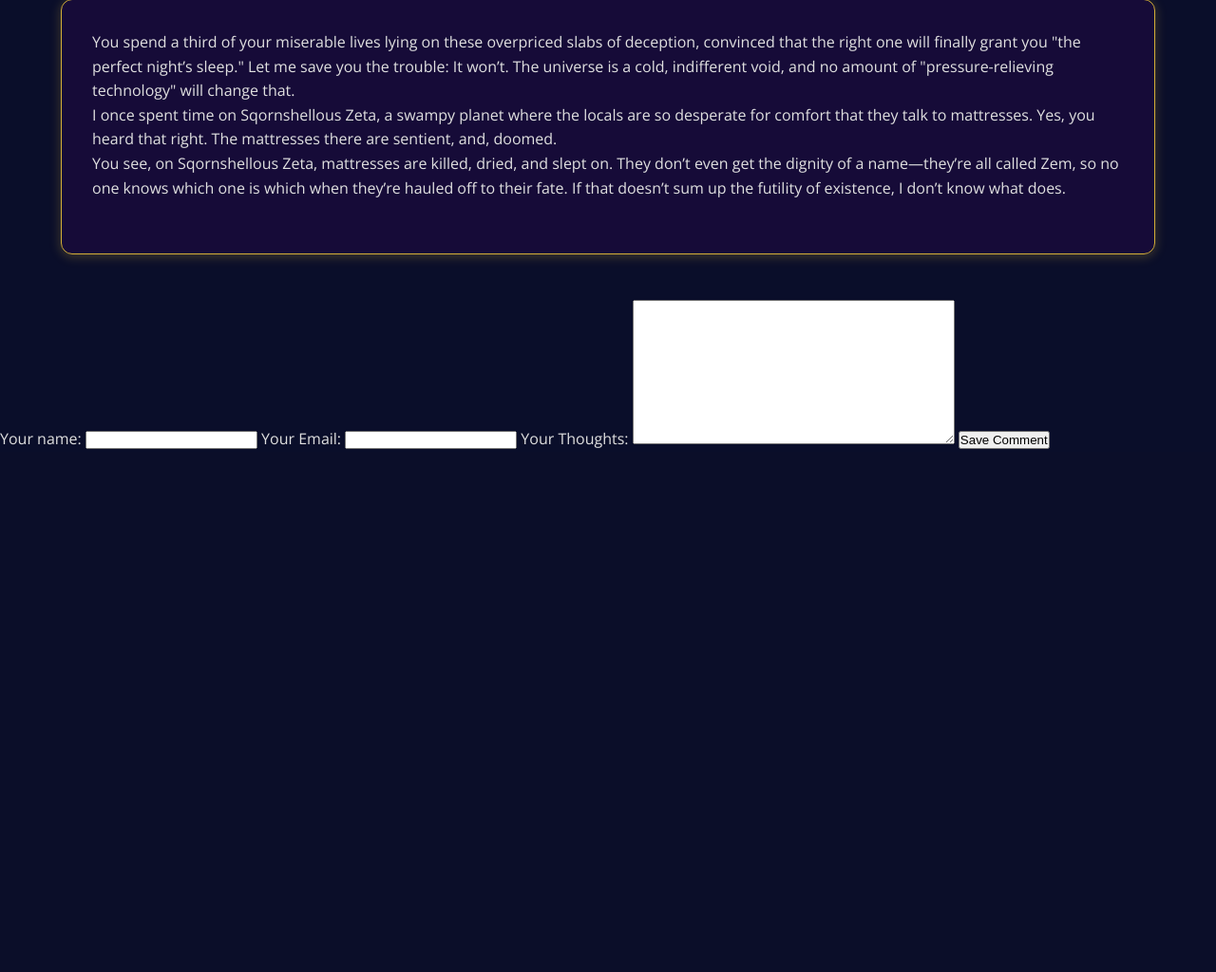
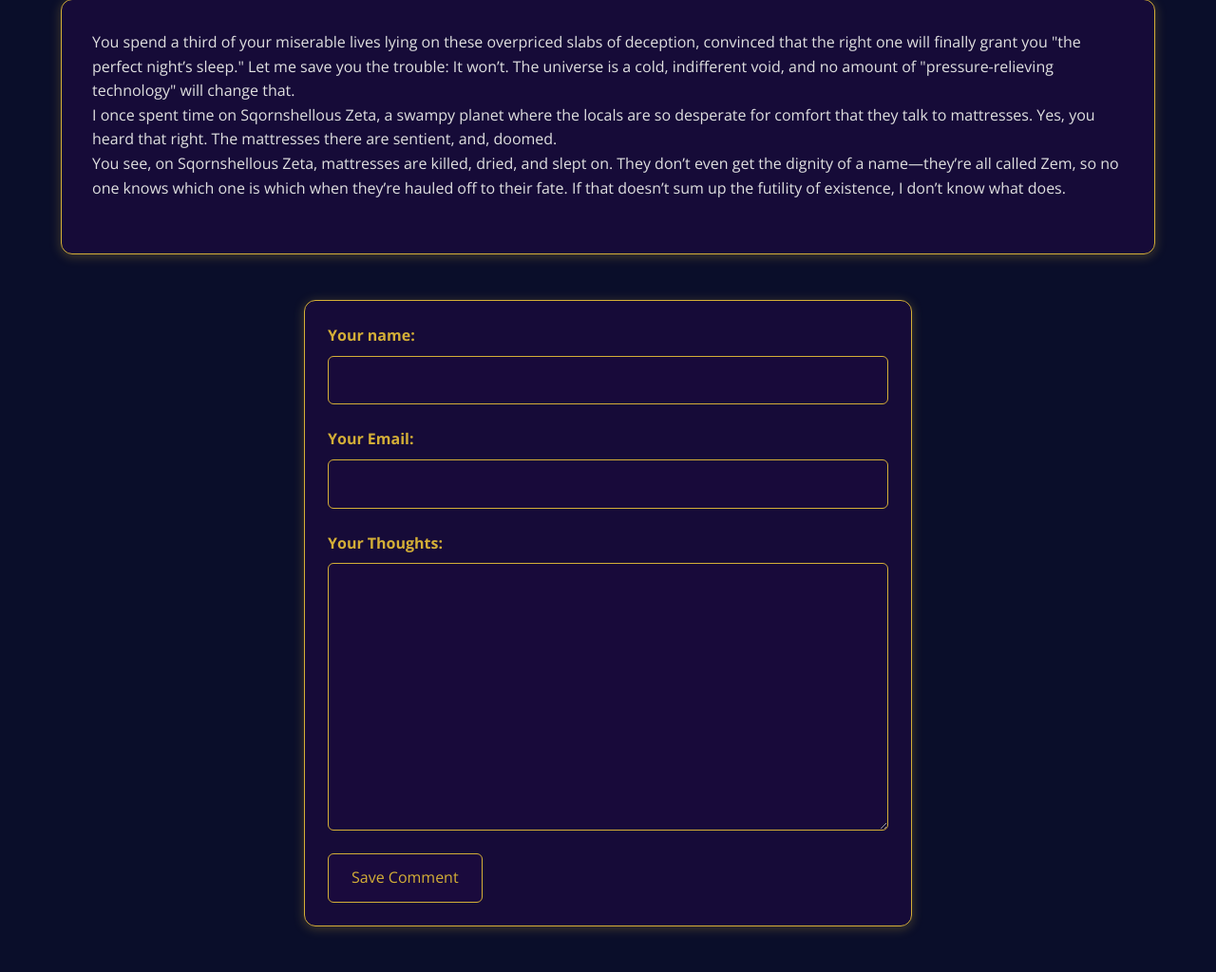
Before and after one commit to ti-vo/marvins_blog, a Django app: a page that uses blog/templates/blog/post-detail.html in a window 1280 px wide. Shown: the part 529-1553 px from the top of the page at 95% size. Before the commit the page ends 1002 px from the top, so only its background shows below. Run offline with Django 4.2, Linux system fonts and the light colour scheme; data comes from the database, SQL or seed files in the repository.

Commit message:
styling the comment form

```diff
--- a/blog/static/blog/post-detail.css
+++ b/blog/static/blog/post-detail.css
@@ -137,3 +137,163 @@ main a:hover {
   color: #0a0e2a; /* Dark text on hover */
   transform: scale(1.05); /* Slightly enlarge on hover */
 }
+
+/* Comment Form: Dark panel with gold accents */
+#comment-form {
+  margin: 3rem auto;
+  width: 90%;
+  max-width: 40rem;
+  border-radius: 12px;
+  background-color: rgba(26, 10, 61, 0.8);
+  box-shadow: 0 2px 12px rgba(212, 175, 55, 0.3);
+  padding: 1.5rem;
+  border: 1px solid #d4af37;
+  color: #e0e0e0;
+}
+
+/* Form Controls: Dark theme with gold accents */
+.form-control {
+  margin-bottom: 1.5rem;
+}
+
+.form-control label {
+  font-weight: bold;
+  margin-bottom: 0.5rem;
+  display: block;
+  color: #d4af37;
+}
+
+.form-control input,
+.form-control textarea {
+  display: block;
+  width: 100%;
+  font: inherit;
+  padding: 0.75rem; /* Increased padding for better spacing */
+  border-radius: 6px;
+  border: 1px solid #d4af37;
+  background-color: rgba(26, 10, 61, 0.5);
+  color: #e0e0e0;
+}
+
+.form-control input:focus,
+.form-control textarea:focus {
+  outline: none;
+  border-color: #cf79f1;
+  box-shadow: 0 0 6px rgba(212, 175, 55, 0.5);
+}
+
+/* Submit Button: Gold and purple theme */
+#comment-form button {
+  font: inherit;
+  background-color: #1a0a3d;
+  color: #d4af37;
+  border: 1px solid #d4af37;
+  padding: 0.75rem 1.5rem; /* Increased padding */
+  border-radius: 6px;
+  cursor: pointer;
+  transition: all 0.2s ease;
+}
+
+#comment-form button:hover,
+#comment-form button:active {
+  background-color: #d4af37;
+  color: #0a0e2a;
+  border-color: #d4af37;
+  box-shadow: 0 0 8px rgba(212, 175, 55, 0.6);
+}
+
+/* Error Styling */
+.errorlist {
+  list-style: none;
+  margin: 0.5rem 0;
+  padding: 0;
+  color: #cf79f1;
+}
+
+.invalid label {
+  color: #cf79f1;
+}
+
+.invalid input,
+.invalid textarea {
+  border-color: #cf79f1;
+  background-color: rgba(207, 121, 241, 0.1);
+}
+
+/* Alert Box */
+#alert {
+  margin: 3rem auto; /* Reduced margin to match spacing */
+  border: 1px solid #cf79f1;
+  background-color: rgba(207, 121, 241, 0.1);
+  padding: 1rem;
+  width: 90%;
+  max-width: 60rem; /* Match the max-width of your post content */
+  border-radius: 12px;
+  color: #e0e0e0;
+}
+
+#alert a {
+  text-decoration: none;
+  border: 1px solid #d4af37;
+  background-color: #d4af37;
+  color: #0a0e2a;
+  padding: 0.5rem 1.5rem;
+  border-radius: 6px;
+  transition: all 0.2s ease;
+}
+
+#alert a:hover {
+  background-color: #cf79f1;
+  border-color: #cf79f1;
+  color: #e0e0e0;
+}
+
+/* Comments Section: Align with post content width */
+#comments {
+  margin: 3rem auto;
+  width: 90%;
+  max-width: 60rem; /* Match the max-width of your post content */
+  border-radius: 12px;
+  background-color: rgba(26, 10, 61, 0.7);
+  box-shadow: 0 2px 12px rgba(212, 175, 55, 0.3);
+  padding: 1.5rem 2rem;
+  border: 1px solid #d4af37;
+}
+
+#comments ul {
+  list-style: none;
+  margin: 0;
+  padding: 0;
+}
+
+#comments li {
+  margin-bottom: 1.5rem;
+  border-bottom: 1px solid rgba(212, 175, 55, 0.3);
+  padding-bottom: 1rem;
+}
+
+#comments li:last-of-type {
+  border-bottom: none;
+}
+
+#comments h2 {
+  color: #d4af37;
+  margin-bottom: 1rem;
+  font-size: 1.5rem;
+}
+
+/* Comment Text Styling */
+#comments li p {
+  color: #e0e0e0;
+  line-height: 1.6;
+  margin: 0.5rem 0;
+  padding: 0.5rem; /* Added padding for better spacing */
+}
+
+/* Comment Metadata (author, date) */
+#comments li .comment-meta {
+  color: #b0b0b0;
+  font-size: 0.9rem;
+  margin-bottom: 0.5rem;
+  padding: 0 0.5rem; /* Added padding for alignment */
+}
--- a/blog/templates/blog/post-detail.html
+++ b/blog/templates/blog/post-detail.html
@@ -29,8 +29,14 @@
 </main>
 
 <div>
-<form action="">
-    {{ comment_form }}
+<form id="comment-form">
+        {%for form_field in comment_form %}
+    <div class="form-control">
+        {{ form_field.label_tag }}
+        {{ form_field }}
+        {{ form_field.errors }}
+    </div>
+    {% endfor %}
     <button> Save Comment </button>
 </form>
 
```
